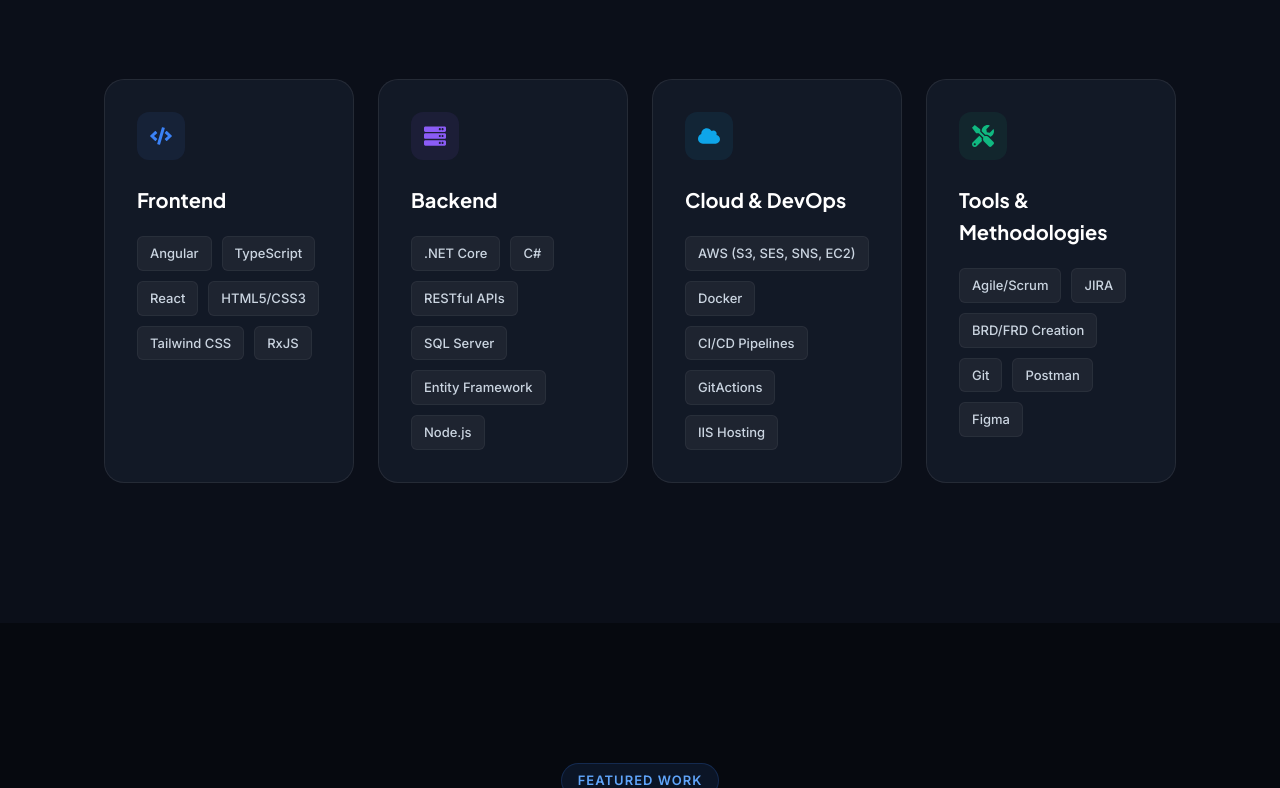
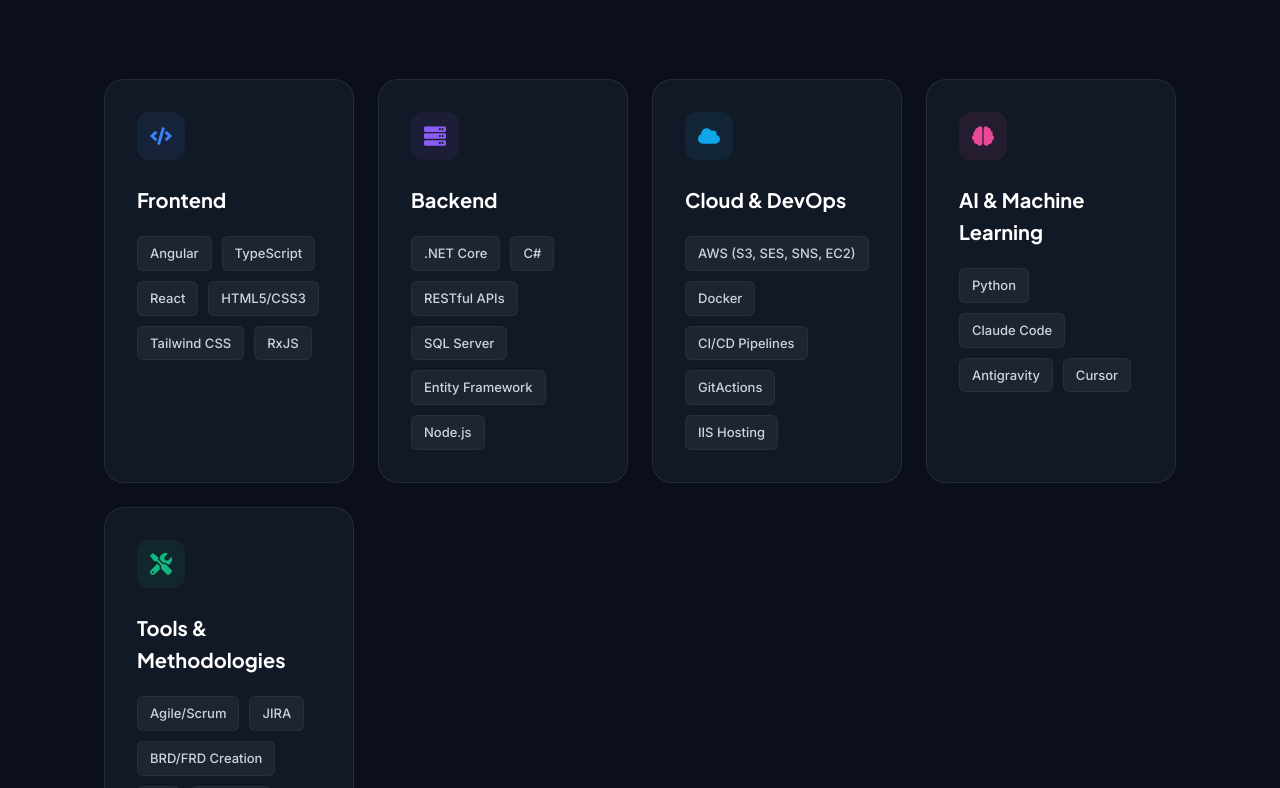
Before and after one commit to harshitsharma32145/Portfolio, a React (Vite) app: page / in a window 1280 px wide. Shown: the part 3212-4000 px from the top of the page. Built offline with nearby package versions, Linux system fonts and the light colour scheme.

Commit message:
Add AI/ML section to Technologies

```diff
--- a/src/portfolio.jsx
+++ b/src/portfolio.jsx
@@ -5,7 +5,7 @@
   useInView, useScroll, useTransform,
   animate as fmAnimate
 } from "framer-motion";
-import { FaGithub, FaLinkedin, FaExternalLinkAlt, FaEnvelope, FaDownload, FaArrowRight, FaServer, FaCode, FaCloud, FaTools } from "react-icons/fa";
+import { FaGithub, FaLinkedin, FaExternalLinkAlt, FaEnvelope, FaDownload, FaArrowRight, FaServer, FaCode, FaCloud, FaTools, FaBrain } from "react-icons/fa";
 
 /* ─────────────────────────────  DATA  ───────────────────────────── */
 
@@ -13,6 +13,7 @@
   { category: "Frontend", icon: <FaCode />, color: "#3b82f6", skills: ["Angular", "TypeScript", "React", "HTML5/CSS3", "Tailwind CSS", "RxJS"] },
   { category: "Backend", icon: <FaServer />, color: "#8b5cf6", skills: [".NET Core", "C#", "RESTful APIs", "SQL Server", "Entity Framework", "Node.js"] },
   { category: "Cloud & DevOps", icon: <FaCloud />, color: "#0ea5e9", skills: ["AWS (S3, SES, SNS, EC2)", "Docker", "CI/CD Pipelines", "GitActions", "IIS Hosting"] },
+  { category: "AI & Machine Learning", icon: <FaBrain />, color: "#ec4899", skills: ["Python", "Claude Code", "Antigravity", "Cursor"] },
   { category: "Tools & Methodologies", icon: <FaTools />, color: "#10b981", skills: ["Agile/Scrum", "JIRA", "BRD/FRD Creation", "Git", "Postman", "Figma"] }
 ];
 
```
